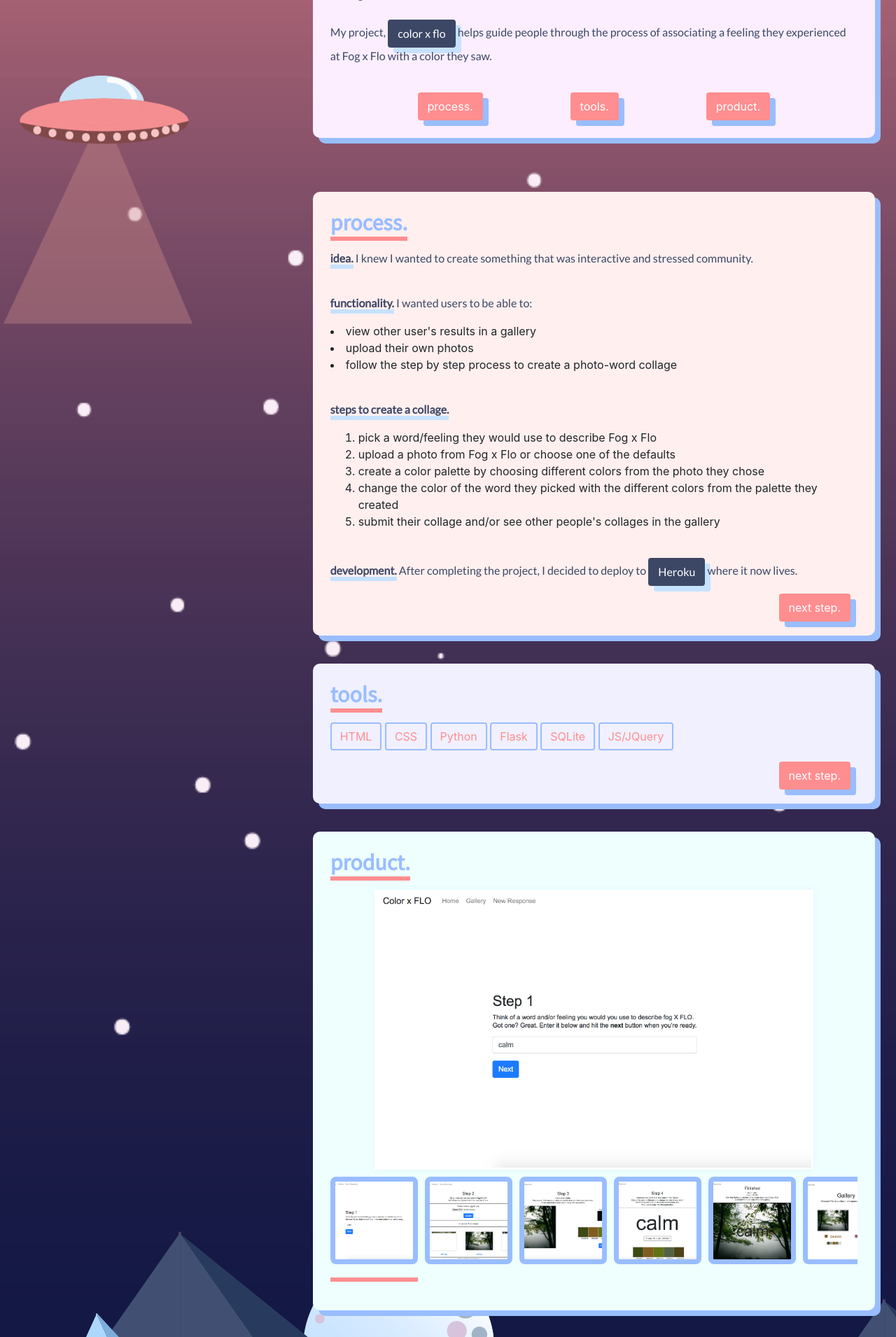
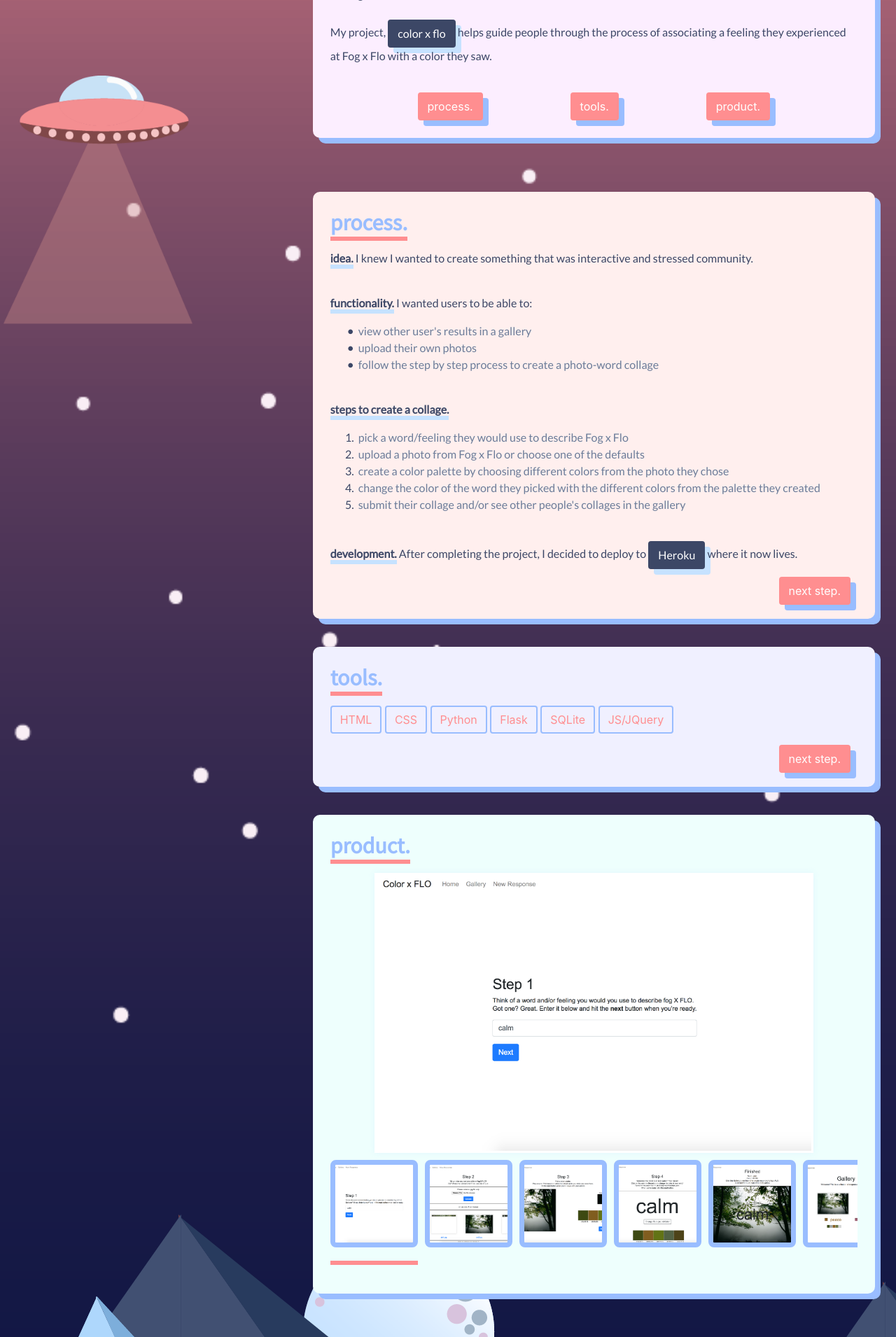
Before and after one commit to ajagow/website, a PHP site: page /projects/colorxflo.html in a window 1280 px wide. Shown: the part 336-2246 px from the top of the page at 70% size. Run offline with PHP 8.4, Linux system fonts and the light colour scheme.

Commit message:
fix bullet colors

```diff
--- a/projects/colorxflo.html
+++ b/projects/colorxflo.html
@@ -112,9 +112,11 @@
 
 						<p><u><strong>functionality.</strong></u>
 						I wanted users to be able to:
-						<li>view other user's results in a gallery</li>
-						<li>upload their own photos</li>
-						<li>follow the step by step process to create a photo-word collage</li>
+						<ul>
+							<li>view other user's results in a gallery</li>
+							<li>upload their own photos</li>
+							<li>follow the step by step process to create a photo-word collage</li>
+						</ul>
 						</p>
 						<br>
 
--- a/static/stylesheets/common.css
+++ b/static/stylesheets/common.css
@@ -69,9 +69,38 @@ h3 {
   font-size: 1.5rem;
 }
 
-p {
+p, li {
   color: #6b7c99;
   font-family: 'Lato', sans-serif;
+}
+
+ul {
+  list-style: none; /* Remove default bullets */
+}
+
+.peach-back ul li::before {
+  content: "\2022";  /* Add content: \2022 is the CSS Code/unicode for a bullet */
+  color: #3c4766; /* Change the color */
+  font-weight: bold; /* If you want it to be bold */
+  display: inline-block; /* Needed to add space between the bullet and the text */
+  width: 1em; /* Also needed for space (tweak if needed) */
+  margin-left: -1em; /* Also needed for space (tweak if needed) */
+}
+
+ol li {
+  counter-increment: list;
+  list-style-type: none;
+  position: relative;
+}
+
+/* Output the numbers using the counter() function, but use a custom color, and position the numbers how we want */
+ol li:before {
+  color: #3c4766;
+  content: counter(list) ".";
+  left: -32px;
+  position: absolute;
+  text-align: right;
+  width: 26px;
 }
 
 body {
```
Also changed, not shown: projects/tabby.html (+6 -4 lines).
